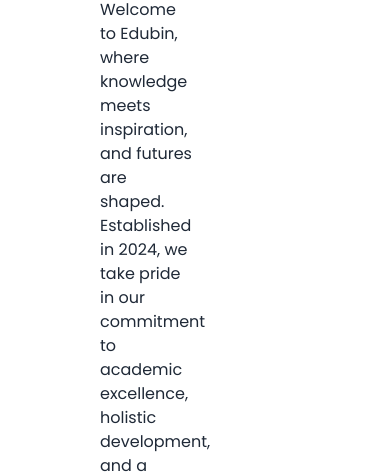
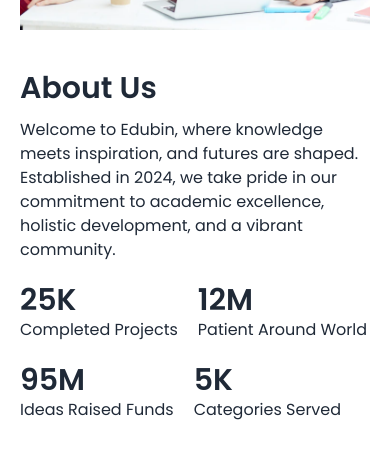
Before and after one commit to Yeakub1/edubin, a React (Vite) app: page / in a window 390 px wide. Shown: the part 1047-1521 px from the top of the page. Built offline with nearby package versions, Linux system fonts and the light colour scheme; no server answers.

Commit message:
about us code update

```diff
--- a/src/components/Pages/Home/AboutUs/AboutUs.jsx
+++ b/src/components/Pages/Home/AboutUs/AboutUs.jsx
@@ -5,12 +5,12 @@
   return (
     <div className="max-w-7xl mb-20 px-5 mx-auto">
       <div className="md:flex items-center ">
-        <div className="w-1/2">
+        <div className="md:w-1/2">
           <img src={aboutImg} alt="" className="w-100" />
         </div>
 
-        <div className="w-1/2 ">
-          <div className="ml-20">
+        <div className="md:w-1/2 ">
+          <div className="md:ml-20 md:mt-0 mt-10">
             <h2 className="text-3xl font-bold mb-3">About Us</h2>
             <p>
               Welcome to Edubin, where knowledge meets inspiration, and
```
